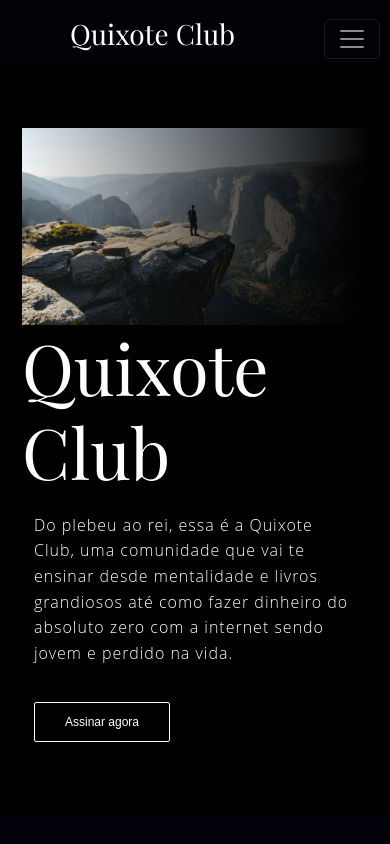
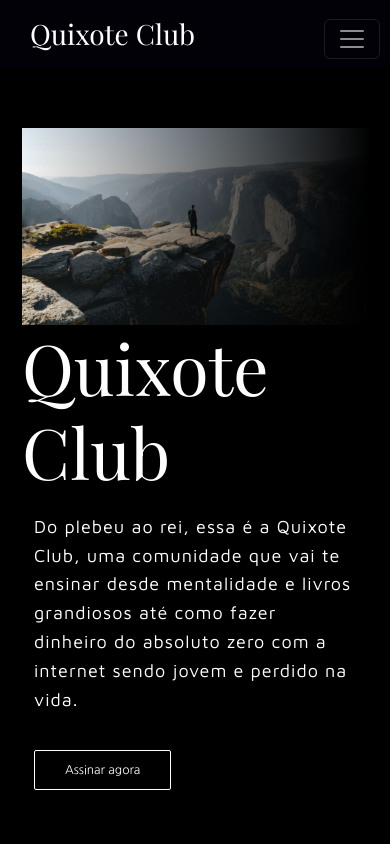
Before and after one commit to IsaqueFranklin/oi-ansiedade-landingpage, a React (Create React App) app: page / in a window 390 px wide. Shown: the top 844 px of the page. Built offline with nearby package versions, Linux system fonts and the light colour scheme; no server answers.

Commit message:
front page done

```diff
--- a/public/index.html
+++ b/public/index.html
@@ -13,6 +13,15 @@
     <link rel="preconnect" href="https://fonts.googleapis.com">
     <link rel="preconnect" href="https://fonts.gstatic.com" crossorigin>
     <link href="https://fonts.googleapis.com/css2?family=Playfair+Display&display=swap" rel="stylesheet">
+    <link rel="preconnect" href="https://fonts.googleapis.com">
+    <link rel="preconnect" href="https://fonts.gstatic.com" crossorigin>
+    <link href="https://fonts.googleapis.com/css2?family=Nanum+Gothic&display=swap" rel="stylesheet">
+    <link rel="preconnect" href="https://fonts.googleapis.com">
+    <link rel="preconnect" href="https://fonts.gstatic.com" crossorigin>
+    <link href="https://fonts.googleapis.com/css2?family=EB+Garamond&display=swap" rel="stylesheet">
+    <link rel="preconnect" href="https://fonts.googleapis.com">
+    <link rel="preconnect" href="https://fonts.gstatic.com" crossorigin>
+    <link href="https://fonts.googleapis.com/css2?family=Maven+Pro&display=swap" rel="stylesheet">
     <!--
       manifest.json provides metadata used when your web app is installed on a
       user's mobile device or desktop. See https://developers.google.com/web/fundamentals/web-app-manifest/
--- a/src/App.js
+++ b/src/App.js
@@ -6,6 +6,8 @@ import useAuth from './authentication/useAuth';
 import Home from './components/home';
 import Header from './components/header';
 import Contato from './components/contato';
+import Footer from './components/footer';
+
 
 function App() {
 
@@ -22,6 +24,7 @@ function App() {
               <Route exact path='/contato' element={ <Contato /> } />
             </Routes>
           </div>
+          <Footer />
         </div>
       </FirebaseContext.Provider>
     </BrowserRouter>
--- /dev/null
+++ b/src/components/footer.js
@@ -0,0 +1,74 @@
+import React from 'react'
+import { Container, Row, Col, ListGroup } from 'react-bootstrap'
+
+function Footer() {
+    return (
+        <div className="footer">
+            <Container style={{marginBottom: '50px'}}>
+            <div style={{marginTop: '50px', marginBottom: '20px', justifyContent:'center', alignItems: 'center'}}>
+                <Row style={{justifyContent: 'center'}}>
+                    <Col md='auto' xs>
+                        <a href="https://www.instagram.com/horizon.labs/" target='_blank'>
+                        <img style={{margin: '10px'}} className="pics icons" src="img/instagram.png" alt="instagram" />
+                        </a>
+                    </Col>
+
+                    <Col md='auto' xs>
+                        <a href="" target='_blank'>
+                        <img style={{margin: '10px'}} className="pics icons" src="img/facebook.png" alt="facebook" />
+                        </a>
+                    </Col>
+
+                    <Col md='auto' xs>
+                        <a href="" target='_blank'>
+                        <img style={{margin: '10px'}} className="pics icons" src="img/linkedin.png" alt="linkedin" />
+                        </a>
+                    </Col>
+
+                    <Col md='auto' xs>
+                        <a href="https://twitter.com/horizonlabsinc" target='_blank'>
+                        <img style={{margin: '10px'}} className="pics icons" src="img/twitter.png" alt="twitter" />
+                        </a>
+                    </Col>
+                </Row>
+            </div>
+
+                <Row style={{marginTop: '40px', marginBottom: '30px', justifyContent: 'center', textAlign: 'left'}}>
+                    <Col md='auto' xs>
+                        <p className="paragraph3">Redes sociais</p>
+                        <ListGroup variant="flush">
+                            <ListGroup.Item style={{backgroundColor: 'black', color: '#fff', marginTop: '-8px'}}><a href="https://www.instagram.com/horizon.labs/"><small>Instagram</small></a></ListGroup.Item>
+                            <ListGroup.Item style={{backgroundColor: 'black', color: '#fff', marginTop: '-8px'}}><a href="https://twitter.com/horizonlabsinc"><small>Twitter</small></a></ListGroup.Item>
+                            <ListGroup.Item style={{backgroundColor: 'black', color: '#fff', marginTop: '-8px'}}><a href=""><small>Linkedin</small></a></ListGroup.Item>
+                            <ListGroup.Item style={{backgroundColor: 'black', color: '#fff', marginTop: '-8px'}}><a href="https://api.whatsapp.com/send?phone=5531975382592&text=Ol%C3%A1%20Horizon%20Labs%2C%20eu%20quero%20contratar%20um%20pacote%20da%20Horizon%20Labs%20para%20minha%20empresa."><small>Whatsapp</small></a></ListGroup.Item>
+                        </ListGroup>
+                    </Col>
+
+                    <Col md='auto' xs>
+                        <p className="paragraph3">Páginas</p>
+                        <ListGroup variant="flush">
+                            <ListGroup.Item style={{backgroundColor: 'black', color: '#fff', marginTop: '-8px'}}><a href="/planos"><small>Pacotes</small></a></ListGroup.Item>
+                            <ListGroup.Item style={{backgroundColor: 'black', color: '#fff', marginTop: '-8px'}}><a href="/about"><small>Sobre</small></a></ListGroup.Item>
+                            <ListGroup.Item style={{backgroundColor: 'black', color: '#fff', marginTop: '-8px'}}><a href="/contato"><small>Contato</small></a></ListGroup.Item>
+                        </ListGroup>
+                    </Col>
+
+                    <Col md='auto' xs>
+                        <p className="paragraph3">Conteúdo</p>
+                        <ListGroup variant="flush">
+                            <ListGroup.Item style={{backgroundColor: 'black', color: '#fff', marginTop: '-8px'}}><a href=""><small>YouTube</small></a></ListGroup.Item>
+                            <ListGroup.Item style={{backgroundColor: 'black', color: '#fff', marginTop: '-8px'}}><a href=""><small>Podcast</small></a></ListGroup.Item>
+                            <ListGroup.Item style={{backgroundColor: 'black', color: '#fff', marginTop: '-8px'}}><a href=""><small>Blog</small></a></ListGroup.Item>
+                        </ListGroup>
+                    </Col>
+
+
+                </Row>
+                <br></br>
+                <small>&copy; Horizon Labs 2021</small>
+            </Container>
+        </div>
+    )
+}
+
+export default Footer;
--- a/src/components/header.js
+++ b/src/components/header.js
@@ -10,12 +10,12 @@ function Header() {
 
     return (
         <Navbar collapseOnSelect expand="lg" variant="dark" sticky="top" style={{backgroundColor: "#010107", color: "#fff",}}>
-            <Navbar.Brand style={{marginLeft: 70, fontFamily: 'Playfair Display', fontSize: 28}} href="/">Quixote Club</Navbar.Brand>
+            <Navbar.Brand className='logo' style={{fontFamily: 'Playfair Display', fontSize: 28}} href="/">Quixote Club</Navbar.Brand>
             <Navbar.Toggle aria-controls="responsive-navbar-nav" />
             <Navbar.Collapse id="responsive-navbar-nav">
                 <Nav className="mr-auto">
-                    <Nav.Link style={{marginLeft: '1350px'}} href="/about"><button>Entrar</button></Nav.Link>
-                    <Nav.Link style={{marginLeft: '5px'}} href="/about"><button>Assinar</button></Nav.Link>
+                    <Nav.Link className="header" style={{}} href="/about"><button>Entrar</button></Nav.Link>
+                    <Nav.Link className="header2" style={{}} href="/about"><button>Assinar</button></Nav.Link>
                     {/*<Nav.Link style={{marginLeft: 20, color: '#fff'}} href="/planos">Planos</Nav.Link>
                     <Nav.Link style={{marginLeft: 20, color: '#fff'}} href="/contato">Contato</Nav.Link>*/}
                     {/*{user && (
--- a/src/styles/style.css
+++ b/src/styles/style.css
@@ -58,12 +58,12 @@
 }
 
 .paragraph3 {
-    font-size: 16px;
+    font-size: 18px;
     color: #fff;
     text-align: left;
     margin-left: 12px;
     margin-right: 12px;
-    font-family: 'Open Sans', sans-serif;
+    font-family: 'Maven Pro', sans-serif;
     font-weight: 200;
     line-height: 1.6;
     letter-spacing: 1px;
@@ -244,8 +244,7 @@ button:hover {
     color: #fff;
     justify-content: center;
     align-items: center;
-    font-family: 'Poppins', sans-serif;
-
+    font-family: 'Nanum Gothic', sans-serif;
 }
 
 
@@ -277,10 +276,16 @@ button:hover {
         align-self: center;
     }
 
-    .pointo2 {
-        max-width: 80%;
-        max-height: 70%;
-        align-content: center;
+    .header {
+        margin-left: 30px;
+    }
+
+    .header2 {
+        margin-left: 30px;
+    }
+
+    .logo {
+        margin-left: 30px;
     }
 }
 
@@ -309,6 +314,18 @@ button:hover {
         height: 70vh;
         align-content: center;
         align-self: center;
+    }
+
+    .header {
+        margin-left: 1350px;
+    }
+
+    .header2 {
+        margin-left: 5px;
+    }
+
+    .logo {
+        margin-left: 70px;
     }
 }
 
```
